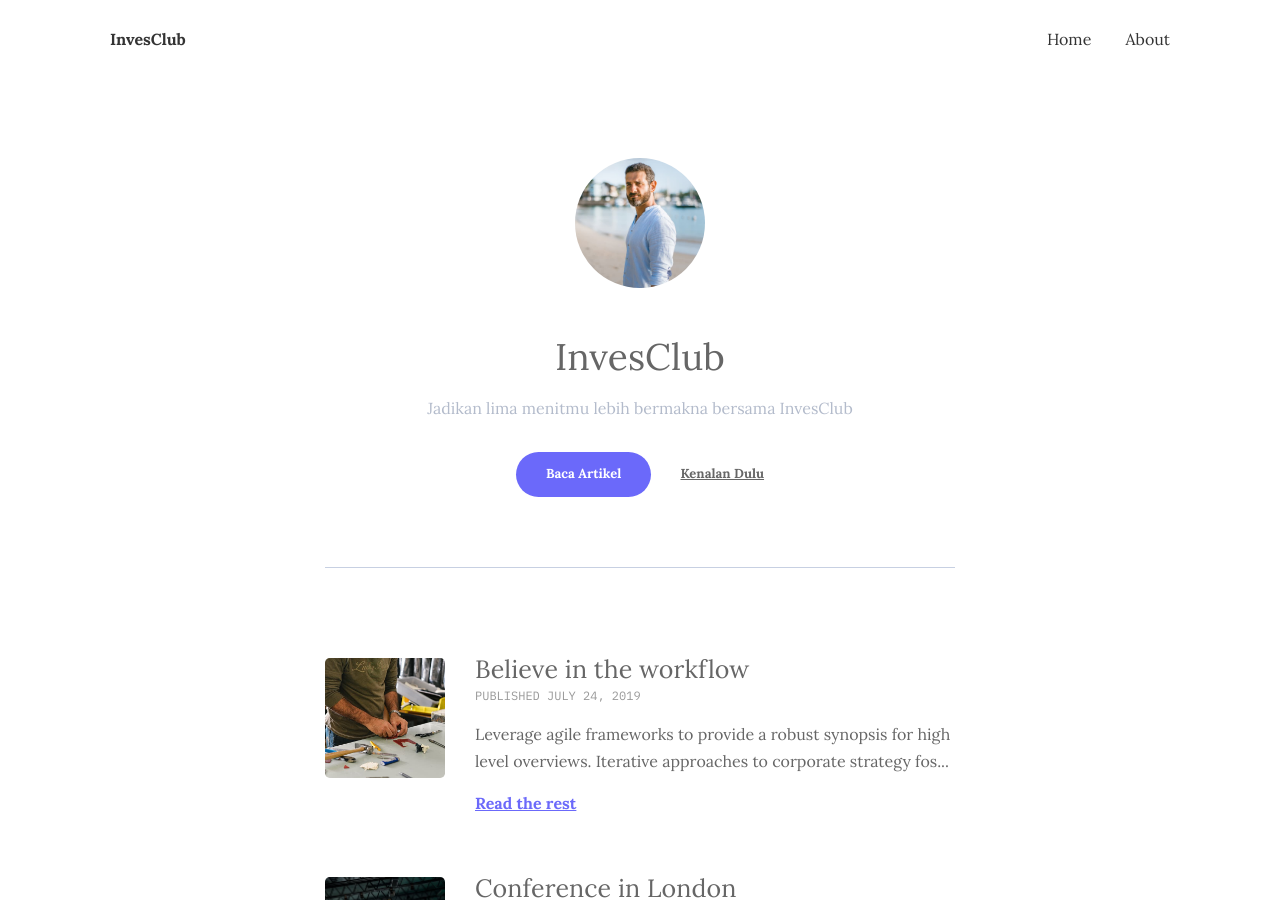
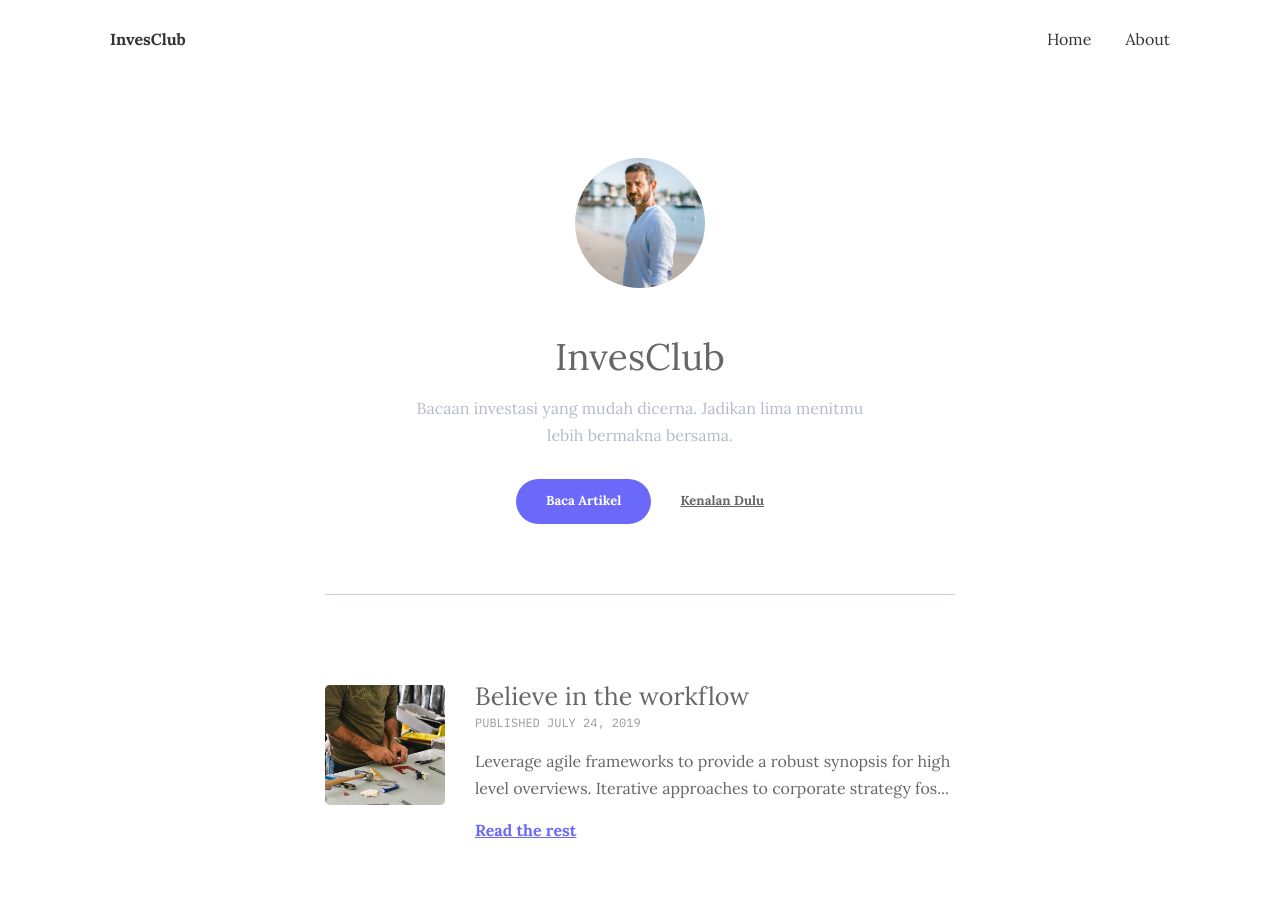
Before and after one commit to ekonomikusid/home, a Jekyll site: the page built from index.html, in a window 1280 px wide and 900 px high. Built offline with Jekyll 4.4.1, drawn with Linux system fonts in a browser that asks for light colours.

Commit message:
Update _config.yml

```diff
--- a/_config.yml
+++ b/_config.yml
@@ -1,6 +1,6 @@
-title: InvesClub - Portal investasi terkece di Indonesia
+title: InvesClub - Portal investasi Indonesia
 logo:  # you can add own logo.
-description: Portal investasi yang enak dibaca. Jadikan lima menitmu lebih bermakna bersama InvesClub.
+description: Bacaan investasi yang mudah dicerna. Jadikan lima menitmu lebih bermakna bersama InvesClub.
 baseurl: "/" # the subpath of your site, e.g. /blog
 url: "https://inves.club/home" # the base hostname & protocol for your site, e.g. http://example.com
 
@@ -10,7 +10,7 @@
   name: InvesClub
   image: '/assets/img/01.jpg'
   job: InvesClub
-  bio: Jadikan lima menitmu lebih bermakna bersama InvesClub
+  bio: Bacaan investasi yang mudah dicerna. Jadikan lima menitmu lebih bermakna bersama.
   email: forexample@website.com
 
 
```
